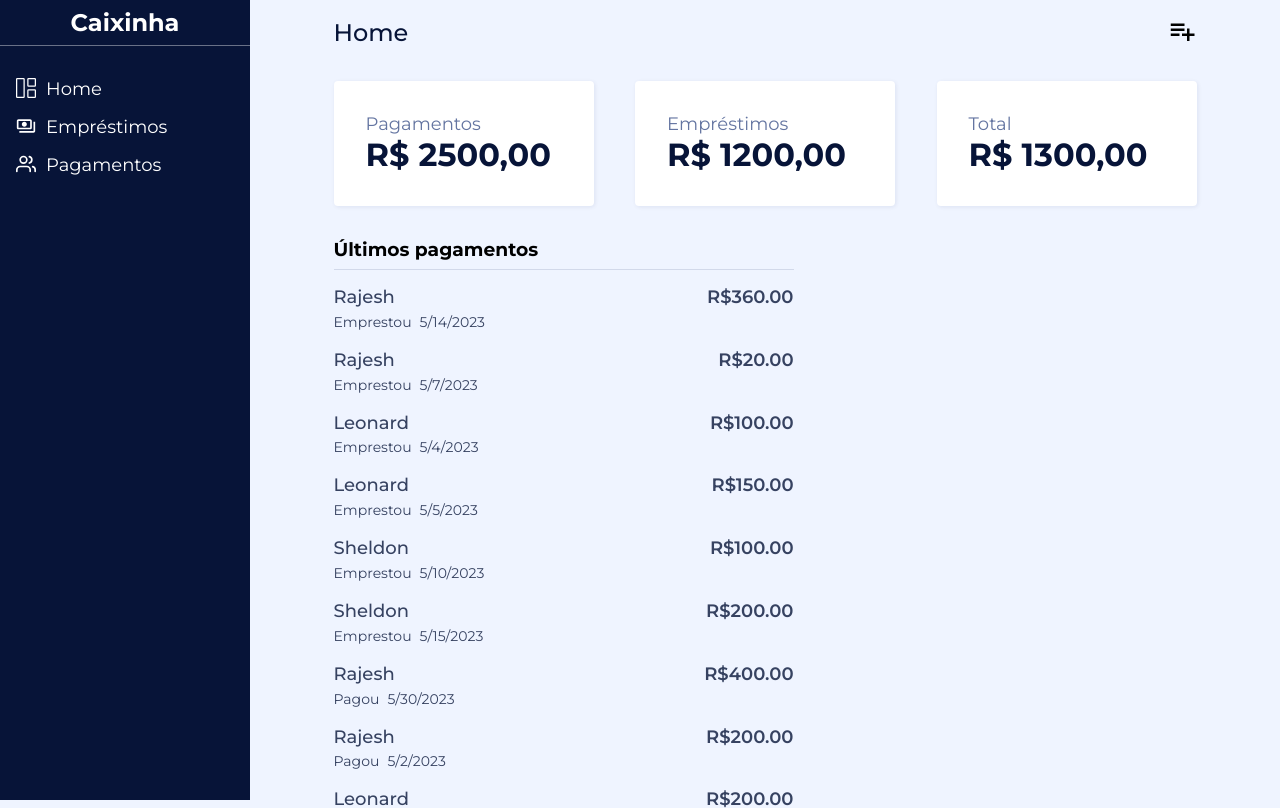
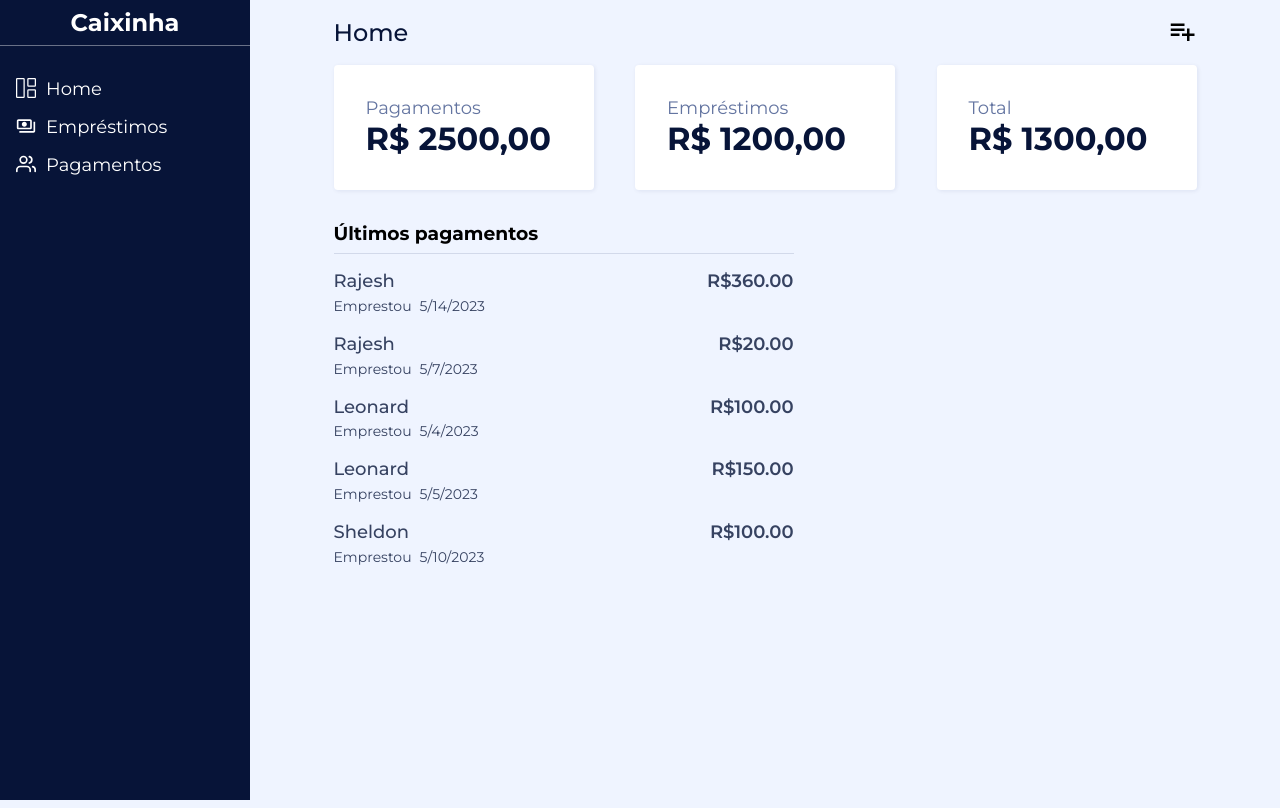
Before and after one commit to gabriel-teotonio/Caixinha, a React (Vite) app: page /home in a window 1280 px wide. Shown: the top 808 px of the page. Built offline with nearby package versions, Linux system fonts and the light colour scheme.

Commit message:
feat: adds a transaction listing limit

```diff
--- a/src/Components/TransactionsArea/index.tsx
+++ b/src/Components/TransactionsArea/index.tsx
@@ -25,7 +25,6 @@ export const TransactionsArea = () => {
             })
         })
 
-        console.log(AllTransactions)
        return AllTransactions;
     }
 
@@ -35,13 +34,15 @@ export const TransactionsArea = () => {
         <C.Title>Últimos pagamentos</C.Title>
         <C.TransactionList>
            {
-            getAllTransactions().map(transaction => {
+            getAllTransactions().map((transaction,index) => {
             const userName = Users.find(user => user.id === transaction.userId)
-            return <TransactionItem
-             key={transaction.userId}
-             transaction={transaction}
-             userName={userName?.name}
-             />
+                if(index <= 4){
+                    return <TransactionItem
+                    key={transaction.userId}
+                    transaction={transaction}
+                    userName={userName?.name}
+                    />
+                }
             }
             )
            }
--- a/src/Routes/Root/styles.tsx
+++ b/src/Routes/Root/styles.tsx
@@ -14,6 +14,6 @@ export const Main = styled.main`
 `
 
 export const MainContent = styled.div`
-    height: auto;
-    margin-top: 2rem;
+    max-height: calc(100% - 49px);
+    margin-top: 1rem;
 `
```
